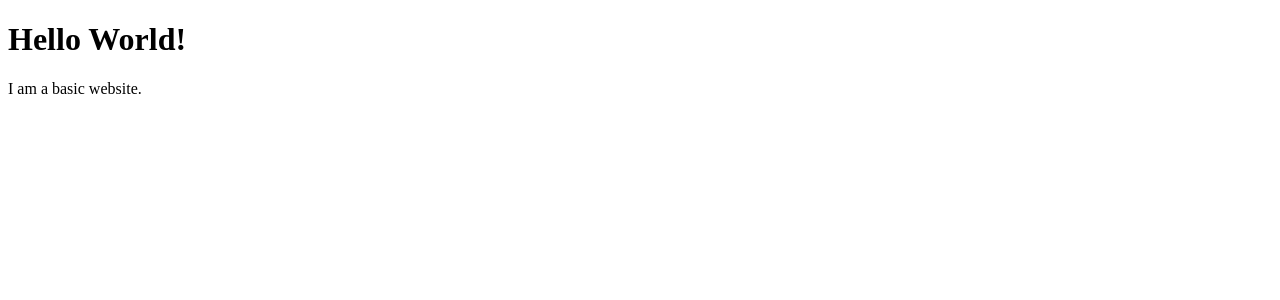
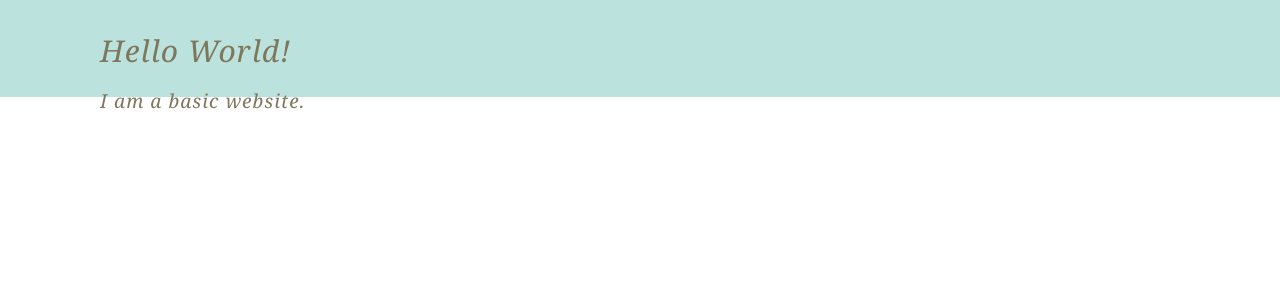
Before and after one commit to jtagster/joy-story-app, a Django app: page / in a window 1280 px wide; the page is wider, and only the part inside the window is pictured. Shown: the top 300 px of that part. Run offline with Django 3.2, Linux system fonts and the light colour scheme.

Commit message:
add some css

```diff
--- /dev/null
+++ b/collection/static/css/style.css
@@ -0,0 +1,105 @@
+	/* css Zen Garden default style v1.02 */
+/* css released under Creative Commons License - http://creativecommons.org/licenses/by-nc-sa/1.0/  */
+
+/* This file based on 'Tranquille' by Dave Shea */
+/* You may use this file as a foundation for any new work, but you may find it easier to start from scratch. */
+/* Not all elements are defined in this file, so you'll most likely want to refer to the xhtml as well. */
+
+/* Your images should be linked as if the CSS file sits in the same folder as the images. ie. no paths. */
+
+
+/* basic elements */
+html {
+	margin: 0;
+	padding: 0;
+	}
+body {
+	font: 75% georgia, sans-serif;
+	line-height: 1.88889;
+	color: #555753;
+	margin: 0;
+	padding: 0;
+	}
+p {
+	margin-top: 0;
+	text-align: justify;
+	}
+h1 {
+	font: italic normal 2.5em georgia, sans-serif;
+	letter-spacing: 1px;
+	margin-bottom: 0;
+	color: #7D775C;
+}
+h2 {
+	font: italic normal 1.6em georgia, sans-serif;
+	letter-spacing: 1px;
+	margin-bottom: 0;
+	color: #7D775C;
+	}
+h3 {
+	font: italic normal 1.4em georgia, sans-serif;
+	letter-spacing: 1px;
+	margin-bottom: 0;
+	color: #7D775C;
+	}
+a:link {
+	font-weight: bold;
+	text-decoration: none;
+	color: #B7A5DF;
+	}
+a:visited {
+	font-weight: bold;
+	text-decoration: none;
+	color: #D4CDDC;
+	}
+a:hover, a:focus, a:active {
+	text-decoration: underline;
+	color: #9685BA;
+	}
+abbr {
+	border-bottom: none;
+	}
+header {
+    padding-top: 10px;
+	height: 87px;
+	background-color:rgba(63, 171, 160, 0.35);
+}
+
+/* specific divs */
+.page-wrapper {
+	margin: 0;
+	position: relative;
+	}
+
+.intro {
+    padding-left: 100px;
+	min-width: 470px;
+	width: 100%;
+	}
+
+.summary {
+	clear: both;
+	margin: 20px 20px 20px 10px;
+	width: 160px;
+	float: left;
+	}
+.summary p {
+	font: italic 1.1em/2.2 georgia;
+	text-align: center;
+	}
+
+.preamble {
+	clear: right;
+	padding: 0px 10px 0 10px;
+	}
+.supporting {
+	padding-left: 10px;
+	margin-bottom: 40px;
+	}
+
+footer {
+	text-align: center;
+	}
+footer a:link, footer a:visited {
+	margin-right: 20px;
+	}
--- a/collection/templates/index.html
+++ b/collection/templates/index.html
@@ -1,10 +1,18 @@
+{% load staticfiles %}<!--tell Django that there are static files used on this page-->
 <!doctype html>
 <html>
+    <div class="page-wrapper">
     <head>
         <title>My Hello Web App Project</title>
+        <link rel="stylesheet" href="{% static 'css/style.css' %}" />
     </head>
     <body>
-        <h1>Hello World!</h1>
-        <p>I am a basic website.</p>
+        <header>
+        <div class="intro">
+            <h1>Hello World!</h1>
+            <h2>I am a basic website.</h2>
+        </div>
+        </header>
     </body>
+    </div>
 </html>
```
Also changed, not shown: README.md.
